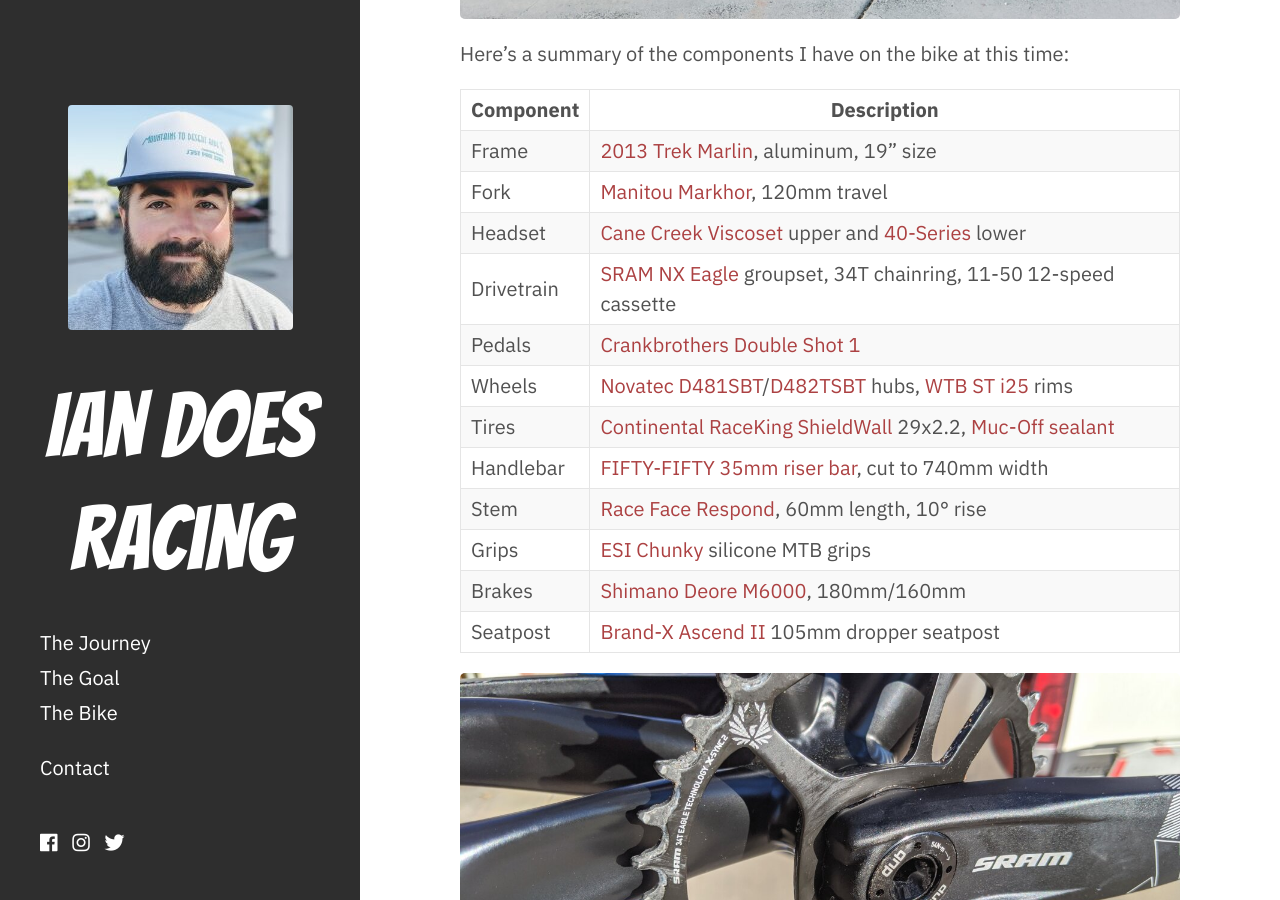
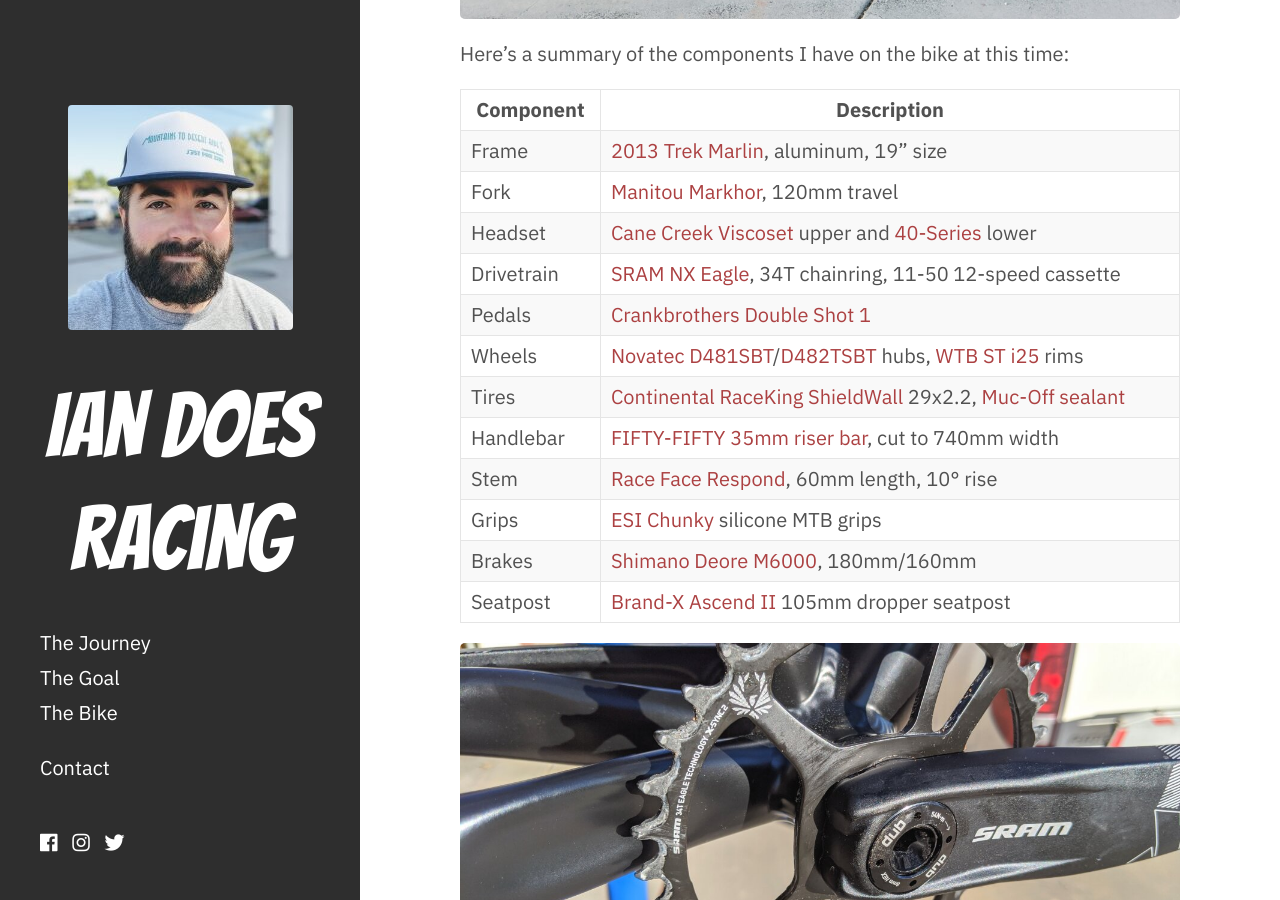
Before and after one commit to icooper/iandoesracing, a Jekyll site: the page built from _posts/2020-02-15-reassembly.md, in a window 1280 px wide and 900 px high, scrolled down 747 px. Built offline with Jekyll 4.4.1, drawn with Linux system fonts in a browser that asks for light colours; nearby versions of some CDN libraries.

Commit message:
update table

```diff
--- a/_posts/2020-02-15-reassembly.md
+++ b/_posts/2020-02-15-reassembly.md
@@ -19,7 +19,7 @@
 | Frame | [2013 Trek Marlin](https://archive.trekbikes.com/us/en/2013/Trek/marlin), aluminum, 19" size |
 | Fork | [Manitou Markhor](https://manitoumtb.com/product/markhor/), 120mm travel |
 | Headset | [Cane Creek Viscoset](https://www.canecreek.com/product/viscoset/) upper and [40-Series](https://www.canecreek.com/product/forty/) lower |
-| Drivetrain | [SRAM NX Eagle](https://www.sram.com/en/sram/models/gs-nx-1-a1) groupset, 34T chainring, 11-50 12-speed cassette |
+| Drivetrain | [SRAM NX Eagle](https://www.sram.com/en/sram/models/gs-nx-1-a1), 34T chainring, 11-50 12-speed cassette |
 | Pedals | [Crankbrothers Double Shot 1](https://www.crankbrothers.com/products/double-shot-1) |
 | Wheels | [Novatec D481SBT](http://www.novatecusa.net/product/d481sbt/)/[D482TSBT](http://www.novatecusa.net/product/d482tsbt-11s/) hubs, [WTB ST i25](https://www.wtb.com/products/st?variant=296890973) rims |
 | Tires | [Continental RaceKing ShieldWall](https://www.continental-tires.com/bicycle/tires/mountainbike-tires/race-king-shieldwall-system) 29x2.2, [Muc-Off sealant](https://muc-off.com/collections/prepare-inflate-maintain-tubeless/products/no-puncture-hassle-tubeless-sealant?variant=7779683860508) |
```
